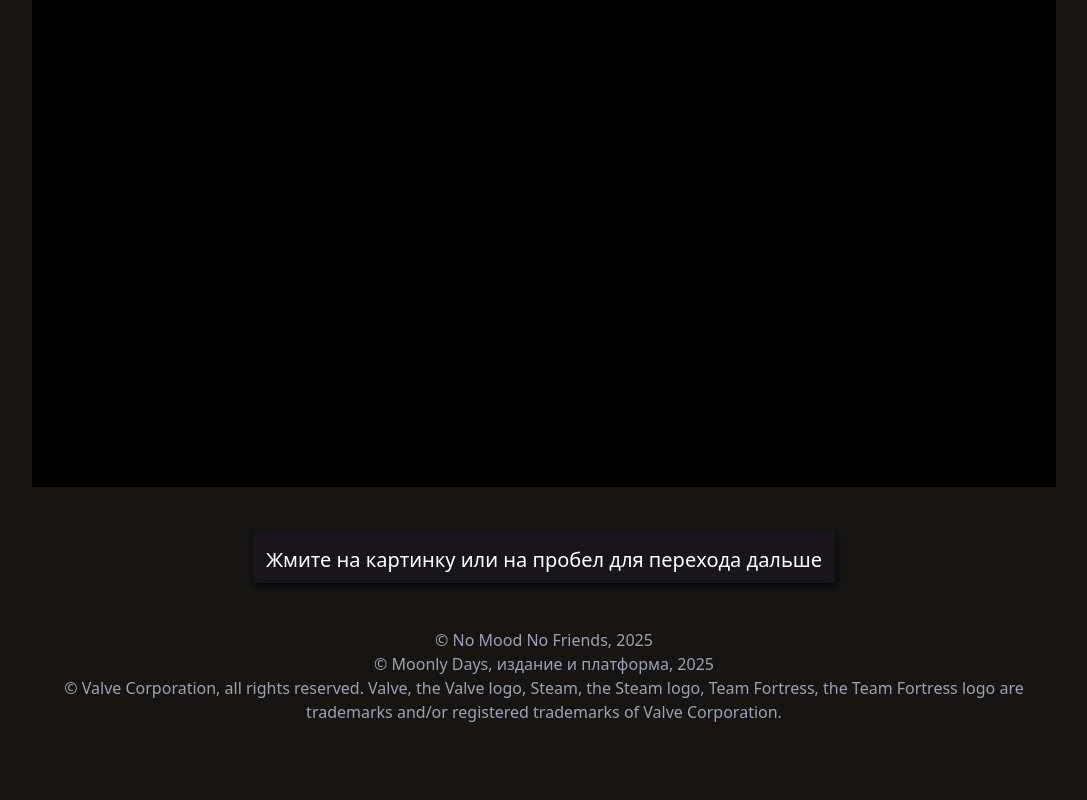
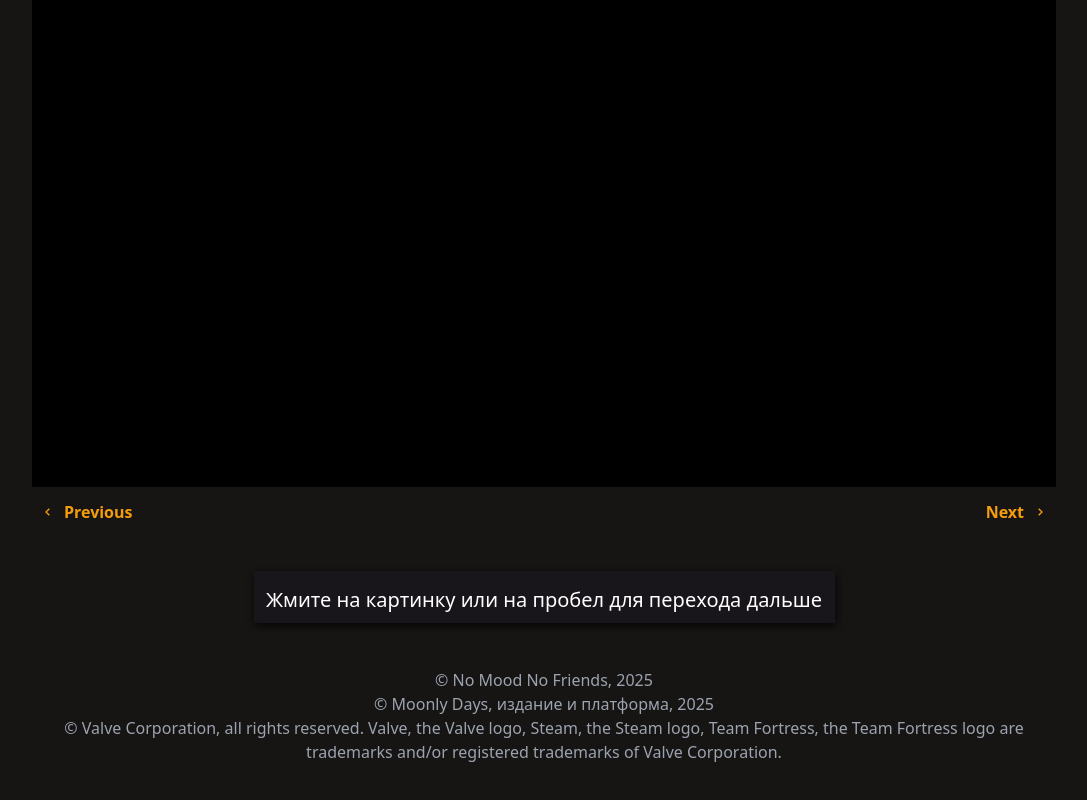
Before and after one commit to MoonlyDays/TF-VladComic, a React (Vite) app: page / in a window 1280 px wide. Shown: the part 1036-1836 px from the top of the page, without its empty margins (96-1183 px from the left). Built offline with nearby package versions, Linux system fonts and the light colour scheme.

Commit message:
Update App.tsx

```diff
--- a/src/App.tsx
+++ b/src/App.tsx
@@ -134,7 +134,16 @@ function App() {
                     </>
                 )}
             </div>
-
+            <div className="flex justify-between p-2 font-bold text-amber-500">
+                <button className="flex items-center gap-2" onClick={prevPage}>
+                    <BiChevronLeft />
+                    Previous
+                </button>
+                <button className="flex items-center gap-2" onClick={nextPage}>
+                    Next
+                    <BiChevronRight />
+                </button>
+            </div>
             <div className="mb-16 mt-8 flex flex-col items-center gap-8 text-white">
                 <div className="flex h-[72px] w-[600px] items-center justify-center bg-[url(./assets/infobar.png)] font-sans text-xl">
                     Жмите на картинку или на пробел для перехода дальше
```
